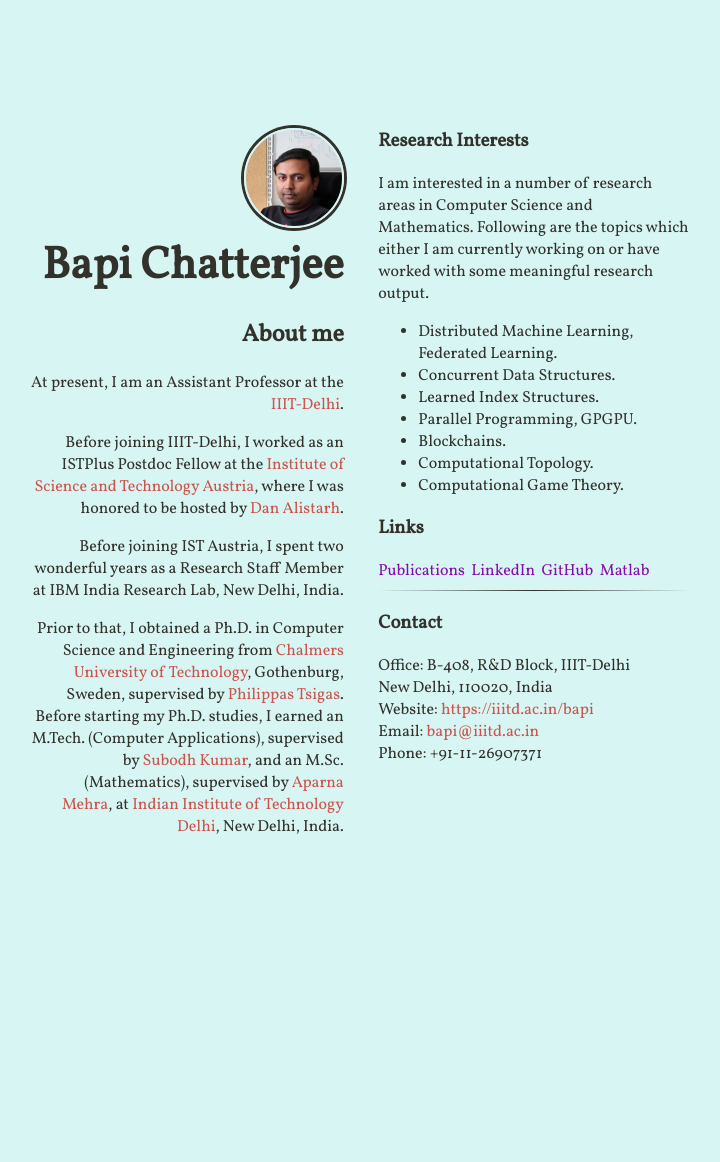
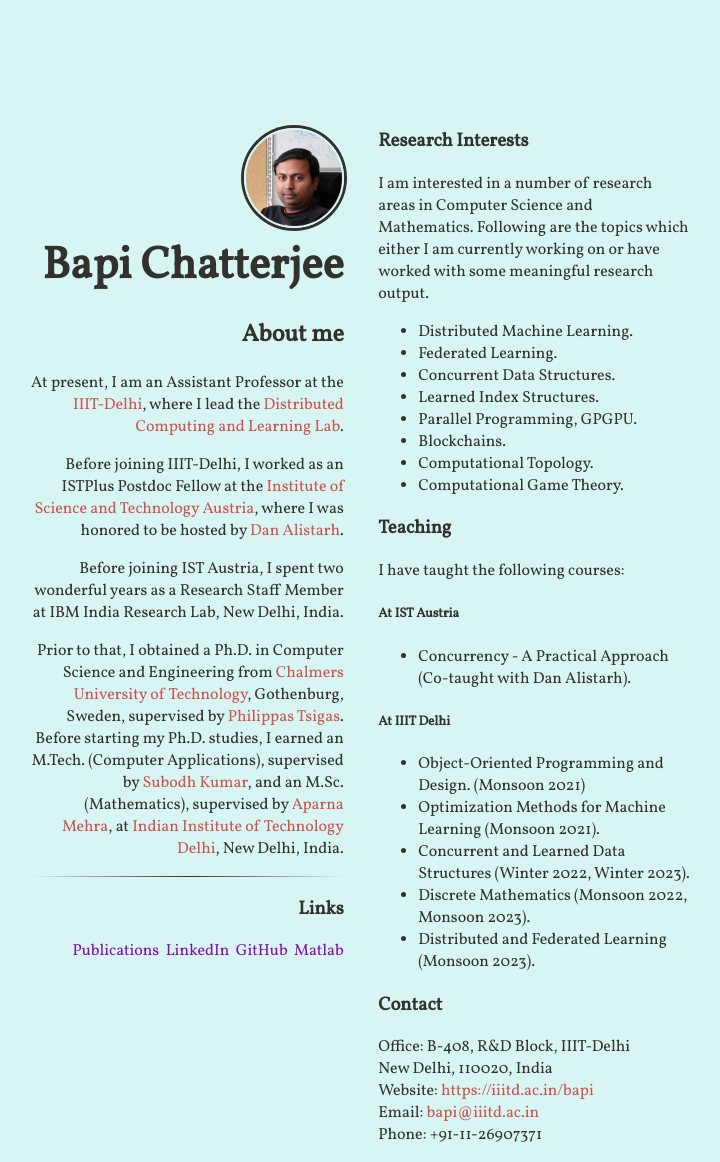
Before and after one commit to bapi/bapi.github.io, a Jekyll site: the page built from index.html, in a window 1280 px wide. Shown: the whole page, without its empty margins (289-1009 px from the left). Built offline with Jekyll 4.4.1, drawn with Linux system fonts in a browser that asks for light colours; nearby versions of some CDN libraries; before the commit the page ends 900 px from its top, so only the background shows below that.

Commit message:
updated with lab info

```diff
--- a/_includes/about.html
+++ b/_includes/about.html
@@ -1,5 +1,7 @@
 <h2>About me</h2>
-<p>At present, I am an Assistant Professor at the <a href="https://www.iiitd.ac.in/">IIIT-Delhi</a>.</p>
+<p>At present, I am an Assistant Professor at the <a href="https://www.iiitd.ac.in/">IIIT-Delhi</a>, where I lead the <a href="https://dcll.iiitd.edu.in/">Distributed Computing and Learning Lab</a>.</p>
 <p>Before joining IIIT-Delhi, I worked as an ISTPlus Postdoc Fellow at the <a href="https://ist.ac.at/">Institute of Science and Technology Austria</a>, where I was honored to be hosted by <a href="http://people.csail.mit.edu/alistarh/">Dan Alistarh</a>.</p>
 <p>Before joining IST Austria, I spent two wonderful years as a Research Staff Member at IBM India Research Lab, New Delhi, India.</p>
 <p>Prior to that, I obtained a Ph.D. in Computer Science and Engineering from <a href="https://www.chalmers.se/en/Pages/default.aspx">Chalmers University of Technology</a>, Gothenburg, Sweden, supervised by <a href="http://www.cse.chalmers.se/~tsigas/">Philippas Tsigas</a>. Before starting my Ph.D. studies, I earned an M.Tech. (Computer Applications), supervised by <a href="http://www.cse.iitd.ac.in/~subodh/">Subodh Kumar</a>, and an M.Sc. (Mathematics), supervised by <a href="http://web.iitd.ac.in/~apmehra/">Aparna Mehra</a>, at <a href="http://www.iitd.ac.in/">Indian Institute of Technology Delhi</a>, New Delhi, India.</p>
+<hr />
+{% include profile.html %}
--- a/_includes/contact.html
+++ b/_includes/contact.html
@@ -1,4 +1,2 @@
-{% include profile.html %}
-<hr />
 <h3>Contact</h3>
 <p>Office: B-408, R&D Block, IIIT-Delhi<br>New Delhi, 110020, India<br>Website: <a href="https://iiitd.ac.in/bapi">https://iiitd.ac.in/bapi</a><br>Email: <a href="mailto:bapi@iiitd.ac.in">bapi@iiitd.ac.in</a><br>Phone: +91-11-26907371</p>
--- a/_includes/content.html
+++ b/_includes/content.html
@@ -1,2 +1,3 @@
 {% include research.html %}
+{% include teaching.html %}
 {% include contact.html %}
--- a/_includes/research.html
+++ b/_includes/research.html
@@ -1,7 +1,8 @@
 <h3>Research Interests</h3>
 <p>I am interested in a number of research areas in Computer Science and Mathematics. Following are the topics which either I am currently working on or have worked with some meaningful research output.</p>
 <ul>
-  <li>Distributed Machine Learning, Federated Learning.</li>
+  <li>Distributed Machine Learning.</li>
+  <li>Federated Learning.</li>
   <li>Concurrent Data Structures.</li>
   <li>Learned Index Structures.</li>
   <li>Parallel Programming, GPGPU.</li>
--- /dev/null
+++ b/_includes/teaching.html
@@ -0,0 +1,14 @@
+<h3>Teaching</h3>
+<p>I have taught the following courses:</p>
+<h5>At IST Austria</h5>
+<ul>
+  <li>Concurrency - A Practical Approach (Co-taught with Dan Alistarh).</li>
+</ul>
+<h5>At IIIT Delhi</h5>
+<ul>
+  <li>Object-Oriented Programming and Design. (Monsoon 2021)</li>
+  <li>Optimization Methods for Machine Learning (Monsoon 2021).</li>
+  <li>Concurrent and Learned Data Structures (Winter 2022, Winter 2023).</li>
+  <li>Discrete Mathematics (Monsoon 2022, Monsoon 2023).</li>
+  <li>Distributed and Federated Learning (Monsoon 2023).</li>
+</ul>
```
